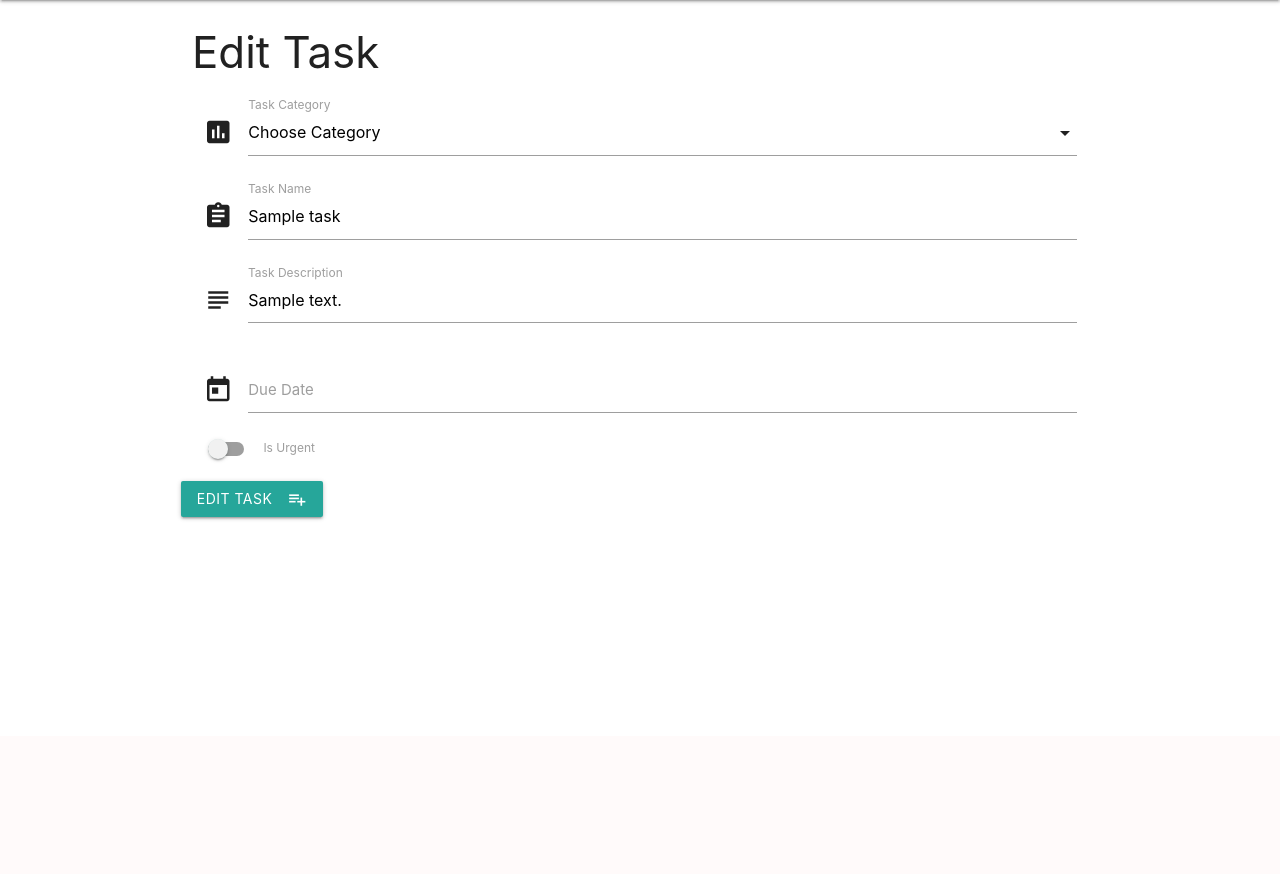
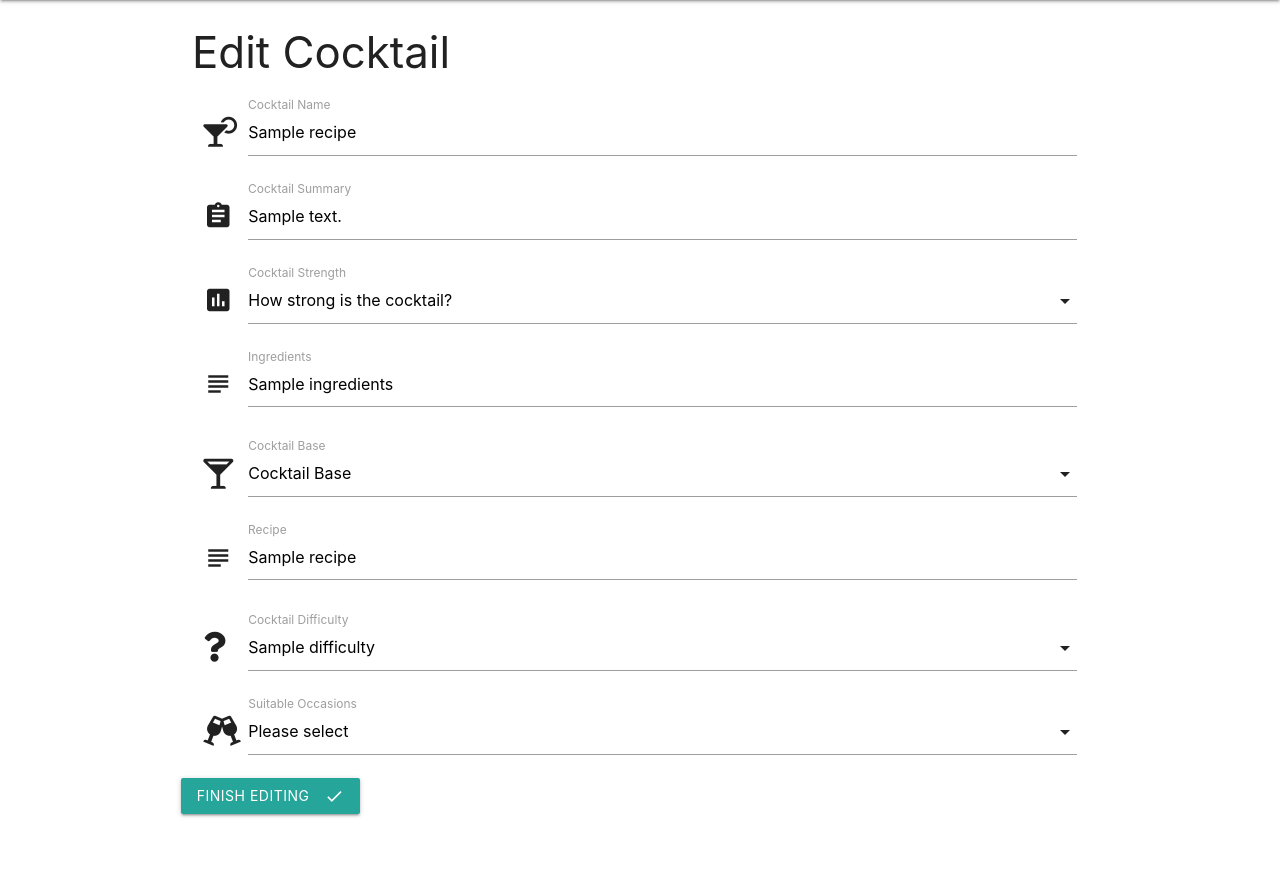
Before and after one commit to Code-Institute-Submissions/cocktail_cookbook, a Flask app: template templates/editrecipe.html in a window 1280 px wide. Shown: the part 64-938 px from the top of the page. Before the commit the page ends 584 px from the top, so only its background shows below. Run offline with Flask 2, Linux system fonts and the light colour scheme; the template is opened without the code that fills it: most values are stand-ins (such as "Sample title", 1, 10 or a date in 2020); some libraries are stand-ins or nearby versions.

Commit message:
Edit recipe now functional

```diff
--- a/app.py
+++ b/app.py
@@ -41,14 +41,13 @@ def update_recipe(recipe_id):
     recipes = mongo.db.recipes
     recipes.update({'_id': ObjectId(recipe_id)},
     {
-        'name':request.form.get('recipe_name'),
+        'name':request.form.get('name'),
         'desc':request.form.get('desc'),
         'difficulty': request.form.get('difficulty'),
         'strength': request.form.get('strength'),
         'recipe': request.form.get('recipe'),
         'ingredients': request.form.get('ingredients'),
         'occasions ': request.form.get('occasions'),
-        'author': request.form.get('author'),
         'base':request.form.get('base')
     })
     return redirect(url_for('get_recipes'))
--- a/templates/addrecipe.html
+++ b/templates/addrecipe.html
@@ -7,6 +7,11 @@
                 <i class="material-icons prefix">assignment</i>
                 <input id="name" name="name" type="text" class="validate" required>
                 <label for="name">Cocktail Name</label>
+            </div>
+            <div class="input-field col s12">
+                <i class="material-icons prefix">assignment</i>
+                <input id="desc" name="desc" type="text" class="validate" required>
+                <label for="desc">Cocktail Summary</label>
             </div>
             <div class="input-field col s12">
                 <i class="material-icons prefix fas fa-glass-martini-alt"></i>
--- a/templates/editrecipe.html
+++ b/templates/editrecipe.html
@@ -1,62 +1,91 @@
 {% extends 'base.html' %} {% block content %}
-<h3>Edit Task</h3>
+<h3>Edit Cocktail</h3>
 <div class="row">
-    <form action="{{url_for('update_task', task_id=task._id)}}" method="POST" class="col s12">
+    <form action="{{url_for('update_recipe', recipe_id=recipe._id)}}" method="POST" class="col s12">
         <div class="row">
             <div class="input-field col s12">
-                <i class="material-icons prefix">poll</i>
-                <select id="category_name" name="category_name">
-                    <option value="" disabled selected>Choose Category</option>
-                    {% for category in categories %}
-                        {% if category.category_name == task.category_name %}
-                        <option value="{{ category.category_name }}" selected>{{ category.category_name }}</option>
-                        {% else %}
-                        <option value="{{ category.category_name }}">{{ category.category_name }}</option>
-                        {% endif%}
-                    {% endfor %}
-                </select>
-                <label>Task Category</label>
+                <i class="material-icons prefix fas fa-cocktail"></i>
+                <input id="name" name="name" type="text" class="validate" required value="{{recipe.name}}">
+                <label for="name">Cocktail Name</label>
             </div>
             <div class="input-field col s12">
                 <i class="material-icons prefix">assignment</i>
-                <input id="task_name" name="task_name" type="text" class="validate" value="{{task.task_name}}">
-                <label for="task_name">Task Name</label>
+                <input id="desc" name="desc" type="text" class="validate" required value="{{recipe.desc}}">
+                <label for="desc">Cocktail Summary</label>
+            </div>
+            <div class="input-field col s12">
+                <i class="material-icons prefix">assessment</i>
+                <select id="strength" name="strength" required>
+                    <option value="" disabled selected>How strong is the cocktail?</option>
+                    {% for str in strengths %}
+                        {% if str.name == recipe.strength %}
+                        <option value="{{ str.name }}" selected>{{ str.name }} ({{ str.desc }})</option>
+                        {% else %}
+                        <option value="{{ str.name }}">{{ str.name }} ({{ str.desc }})</option>
+                        {% endif %}
+                    {% endfor %}
+                </select>
+                <label>Cocktail Strength</label>
             </div>
             <div class="input-field col s12">
                 <i class="material-icons prefix">subject</i>
-                <textarea id="task_description" name="task_description" class="materialize-textarea">{{task.task_description}}</textarea>
-                <label for="task_description">Task Description</label>
+                <textarea id="ingredients" name="ingredients" class="materialize-textarea" required>{{recipe.ingredients}}</textarea>
+                <label for="ingredients">Ingredients</label>
             </div>
             <div class="input-field col s12">
-                <i class="material-icons prefix">today</i>
-                <input id="due_date" name="due_date" type="text" class="datepicker">
-                <label for="due_date">Due Date</label>
+                <i class="material-icons prefix fas fa-glass-martini-alt"></i>
+                <select id="base" name="base" required>
+                    <option value="" disabled selected>Cocktail Base</option>
+                    {% for b in bases %}
+                        {% if b.name == recipe.base %}
+                        <option value="{{ b.name }}" selected>{{ b.name }}</option>
+                        {% else %}
+                        <option value="{{ b.name }}">{{ b.name }}</option>
+                        {% endif %}
+                    {% endfor %}
+                </select>
+                <label>Cocktail Base</label>
             </div>
-            <div class="switch">
-                <label>
-                    {% if task.is_urgent %}
-                    <input id="is_urgent" name="is_urgent" type="checkbox" checked>
-                    {% else %}
-                    <input id="is_urgent" name="is_urgent" type="checkbox">
-                    {% endif %}
-                    <span class="lever"></span>
-                    Is Urgent
-                </label>
+            <div class="input-field col s12">
+                <i class="material-icons prefix">subject</i>
+                <textarea id="recipe" name="recipe" class="materialize-textarea" required>{{recipe.recipe}}</textarea>
+                <label for="recipe">Recipe</label>
+            </div>
+            <div class="input-field col s12">
+                <i class="material-icons prefix fas fa-question"></i>
+                <select id="difficulty" name="difficulty" required>
+                    <option value="" disabled>Difficulty to make</option>
+                    {% for d in difficulty %}
+                        {% if d.name == recipe.difficulty %}
+                        <option value="{{ d.name }}" selected>{{ d.name }}</option>
+                        {% else %}
+                        <option value="{{ d.name }}">{{ d.name }}</option>
+                        {% endif %}
+                    {% endfor %}
+                </select>
+                <label>Cocktail Difficulty</label>
+            </div>
+            <div class="input-field col s12">
+                <i class="material-icons prefix fas fa-glass-cheers"></i>
+                <select id="occasions" name="occasions" multiple required>
+                    <option value="" disabled>Please select</option>
+                    {% for occ in occasions %}
+                        {% if occ.name in recipe.occasions %}
+                        <option value="{{ occ.name }}" selected class="selected">{{occ.name}}</option>
+                        {% else %}
+                        <option value="{{ occ.name }}">{{occ.name}}</option>
+                        {% endif %}
+                    {% endfor %}
+                </select>
+                <label for="occasions">Suitable Occasions</label>
             </div>
             <div class="row">
                 <br>
-                <button class="btn waves-effect waves-light" type="submit" name="action">Edit Task
-                    <i class="material-icons right">playlist_add</i>
+                <button class="btn waves-effect waves-light" type="submit" name="action">Finish Editing
+                    <i class="material-icons right">check</i>
                 </button>
             </div>
         </div>
     </form>
 </div>
-<script src="https://cdnjs.cloudflare.com/ajax/libs/jquery/3.2.1/jquery.min.js"></script>
-<script>
-    $(document).ready(function(){
-        due_date = Date.parse('{{task.due_date}}');
-        $('#due_date').datepicker('picker').set('select', due_date, {format:'dd/mm/yyyy'}).trigger('change');
-    });
-</script>
 {% endblock %}
```
Also changed, not shown: templates/viewrecipe.html (+14 -7 lines).
